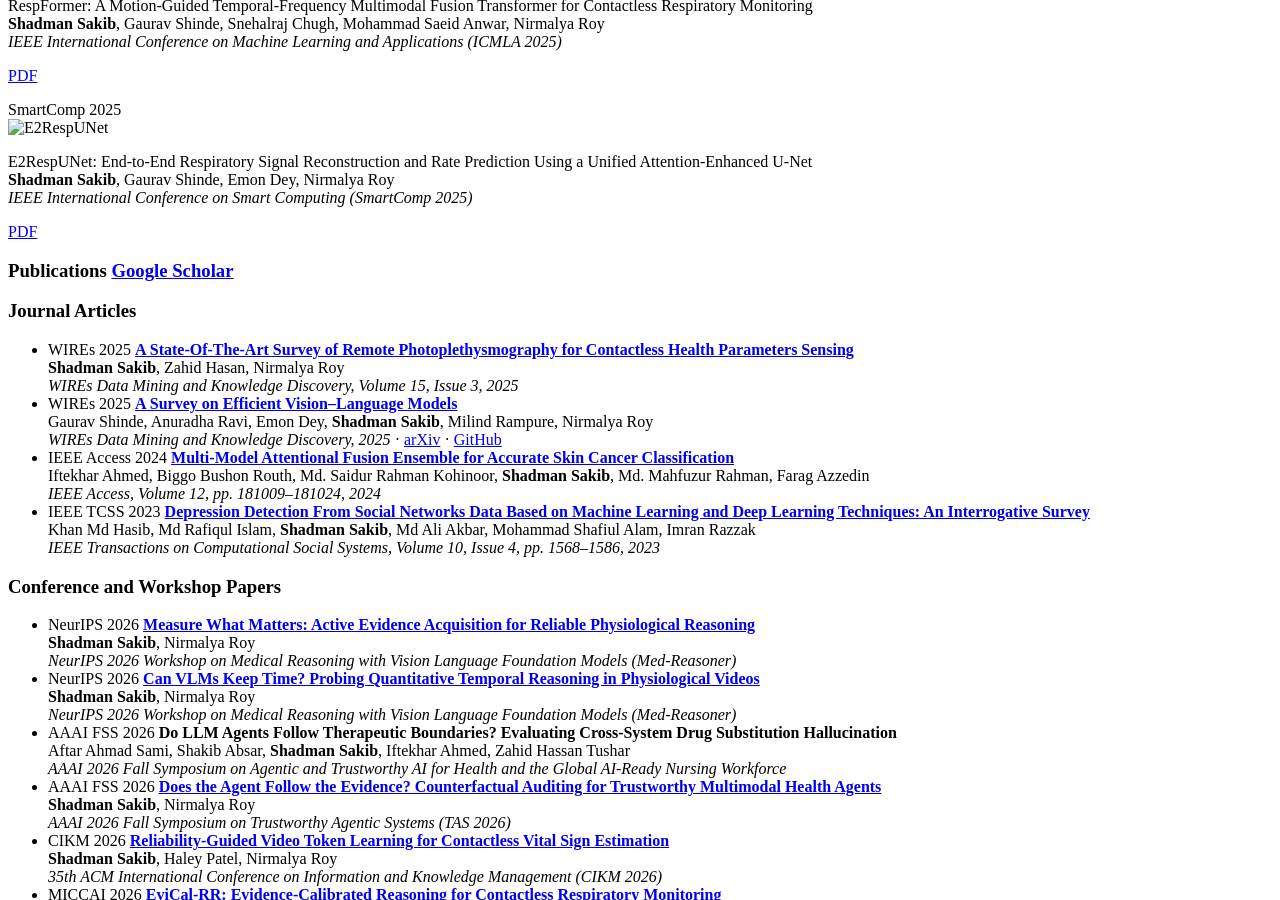
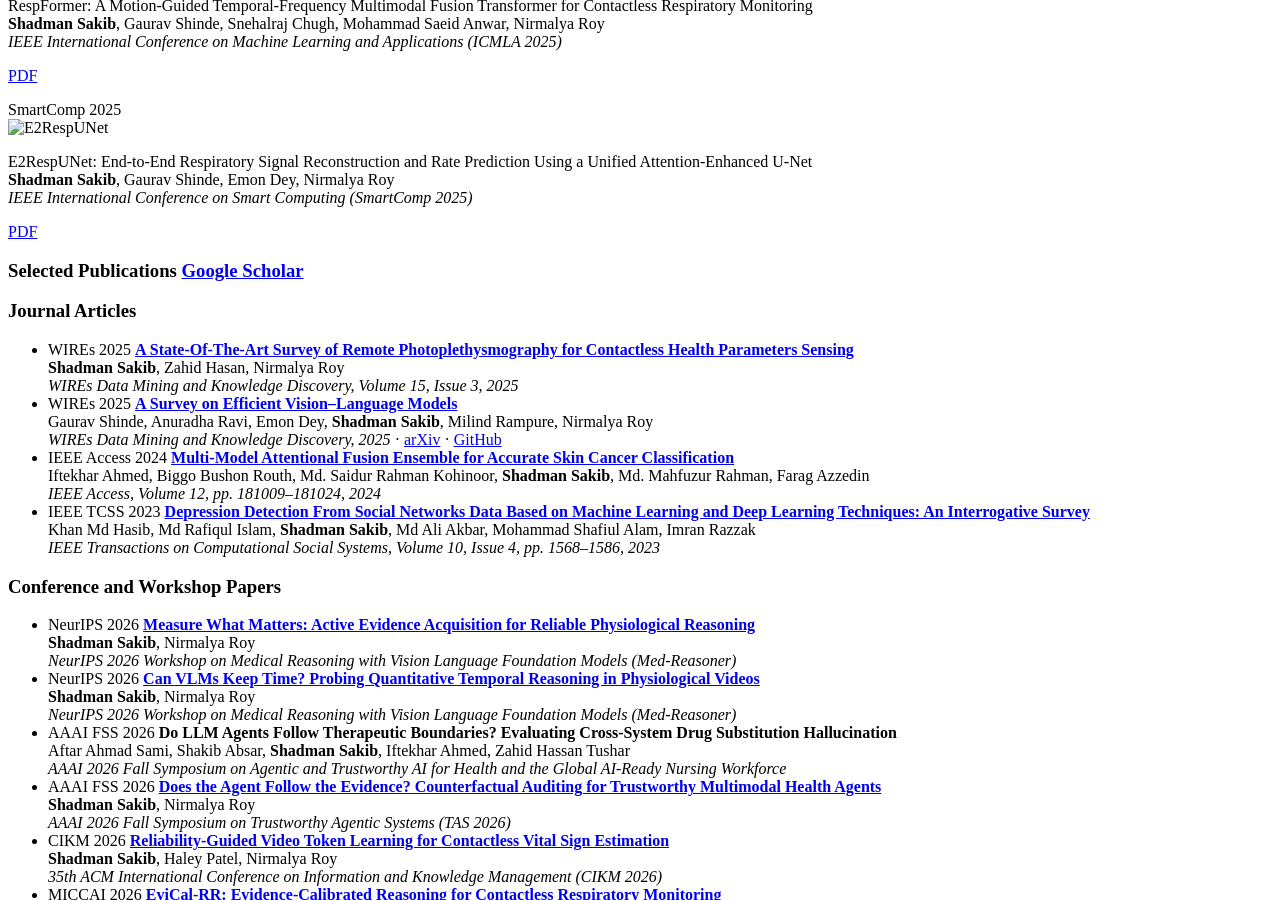
Before and after one commit to sakibshadman/sakibshadman.github.io, a Jekyll site: the page built from _pages/includes/pub.md, in a window 1280 px wide and 900 px high, scrolled down 6315 px. Built offline with Jekyll 4.4.1, drawn with Linux system fonts in a browser that asks for light colours; our own code applies the rules of GitHub Pages for plain Markdown files.

Commit message:
Update pub.md

```diff
--- a/_pages/includes/pub.md
+++ b/_pages/includes/pub.md
@@ -209,7 +209,7 @@
 
 
 
-<h1 id="publications">Publications <a class="scholar-link" href="https://scholar.google.com/citations?user=RlxTPrkAAAAJ"><i class="fas fa-graduation-cap"></i> Google Scholar</a></h1>
+<h1 id="publications">Selected Publications <a class="scholar-link" href="https://scholar.google.com/citations?user=RlxTPrkAAAAJ"><i class="fas fa-graduation-cap"></i> Google Scholar</a></h1>
 
 <!-- Each entry starts with <span class="pub-tag TYPE">LABEL</span>, where TYPE is
      journal, conference, workshop, review or preprint. The colour for each type
```
